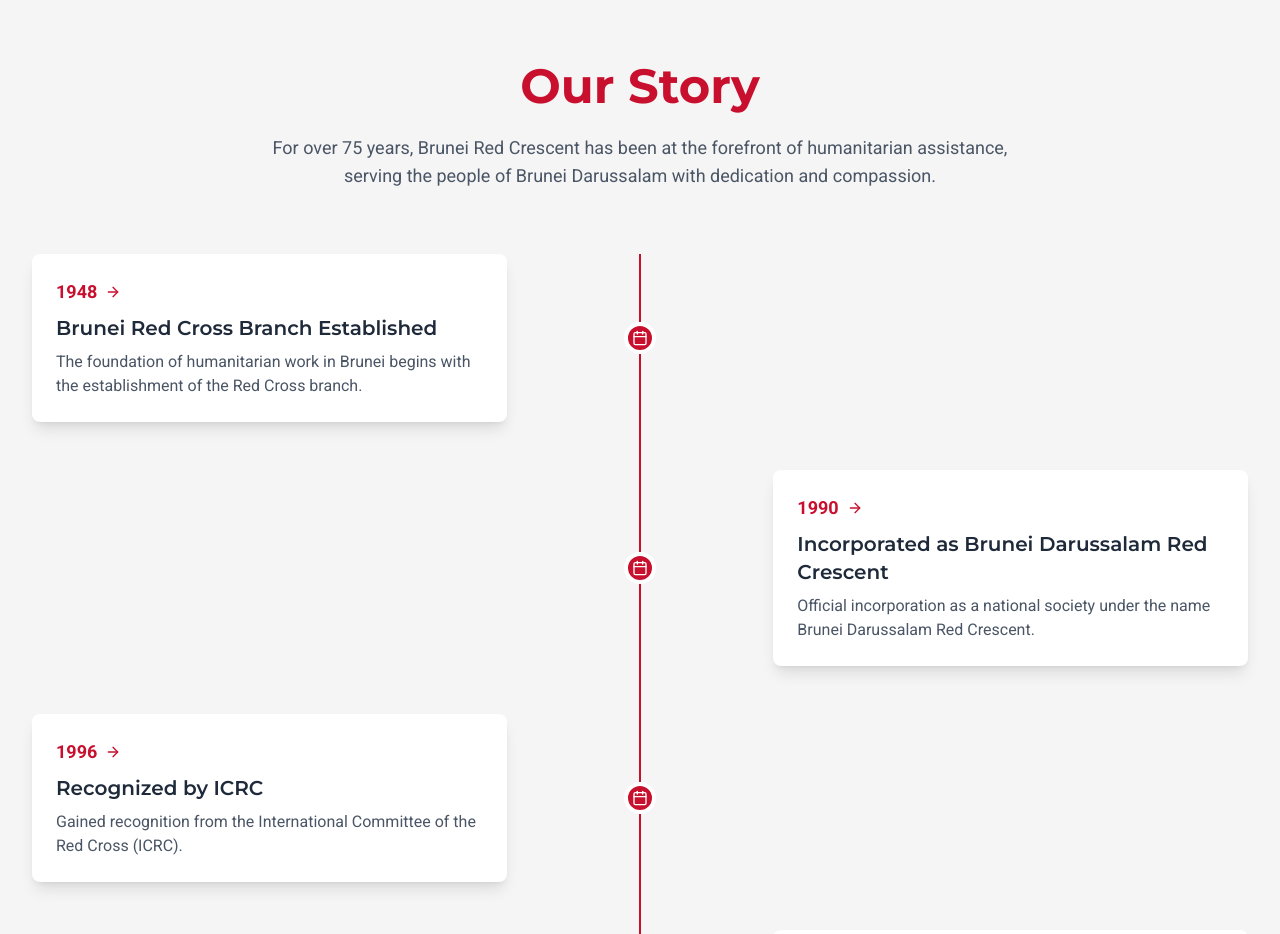
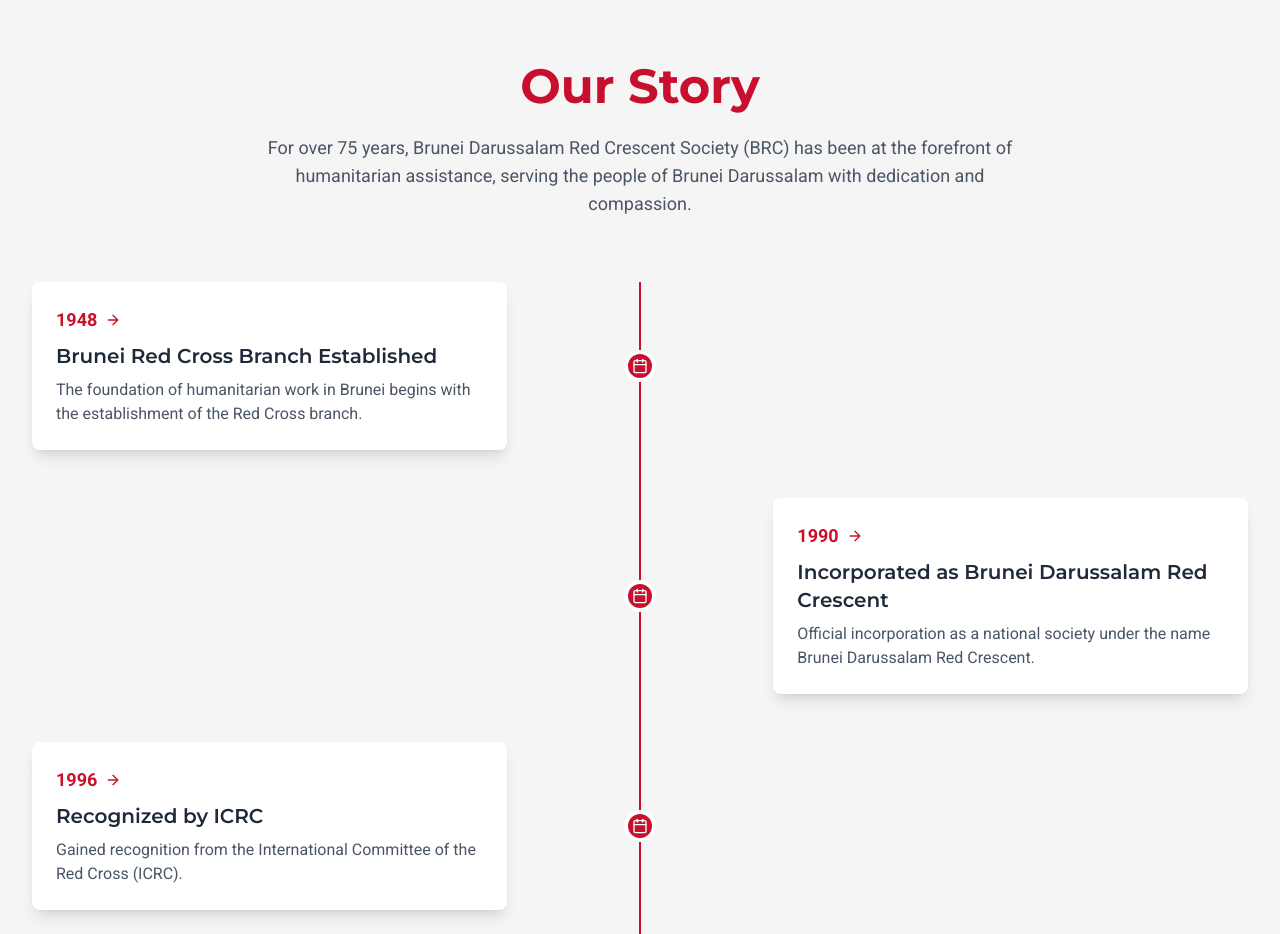
Before and after one commit to Khairul-Ikhwan23/brc-landing-page, a Next.js app: page / in a window 1280 px wide. Shown: the part 802-1736 px from the top of the page. Built offline with nearby package versions, Linux system fonts and the light colour scheme.

Commit message:
Changed about of BRC

```diff
--- a/src/components/About.tsx
+++ b/src/components/About.tsx
@@ -46,7 +46,7 @@
             Our Story
           </h2>
           <p className="text-lg text-gray-600 max-w-3xl mx-auto">
-            For over 75 years, Brunei Red Crescent has been at the forefront of humanitarian
+            For over 75 years, Brunei Darussalam Red Crescent Society (BRC) has been at the forefront of humanitarian
             assistance, serving the people of Brunei Darussalam with dedication and compassion.
           </p>
         </motion.div>
```
